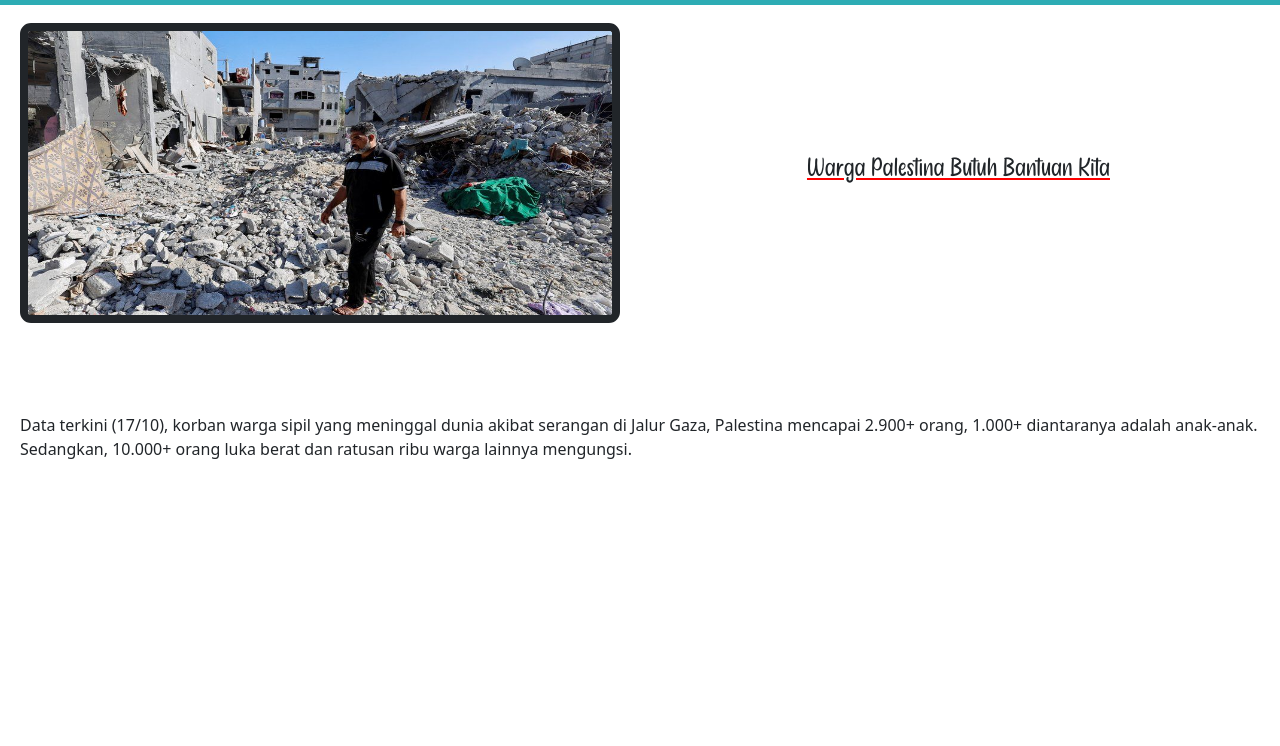
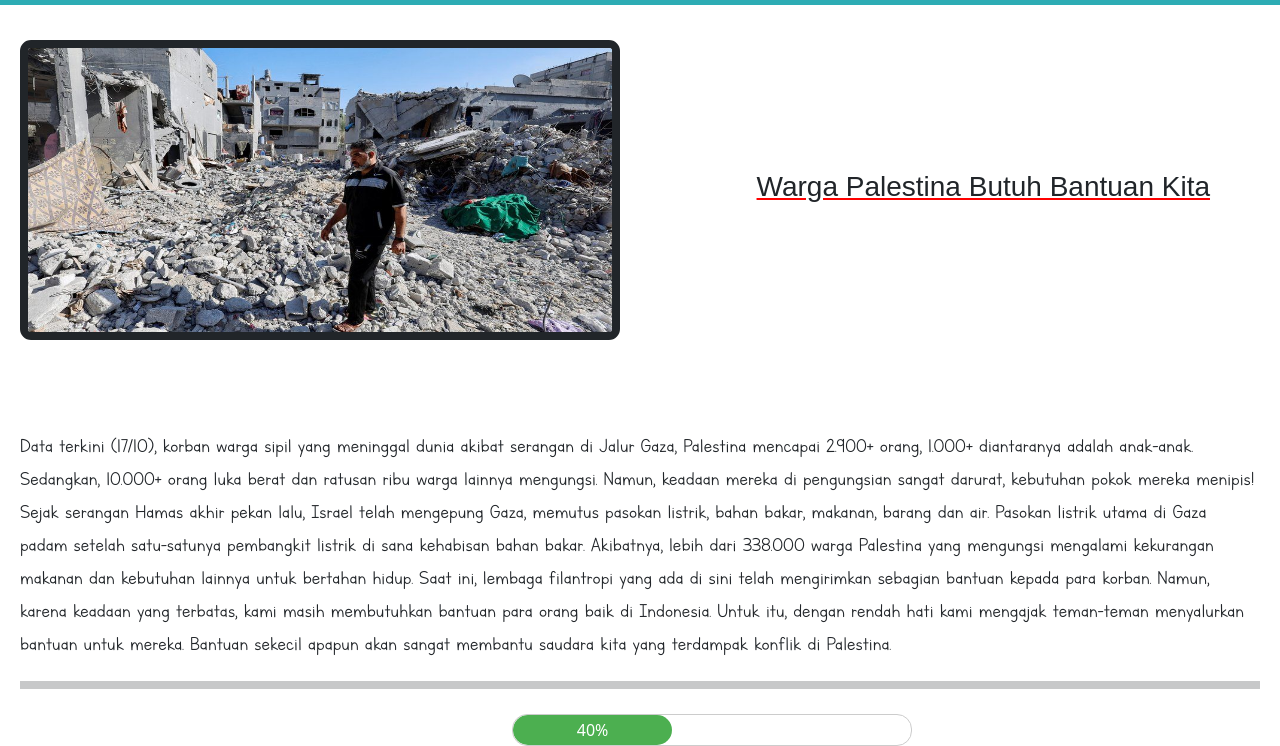
Before and after one commit to kingslyDev/ujianWDW, a plain HTML site: page src/DetailDonasi/index.html in a window 1280 px wide. Shown: the part 69-815 px from the top of the page. Drawn offline with nearby package versions, Linux system fonts and the light colour scheme; a web font is replaced by a local one.

Commit message:
proggres bar dan font

```diff
--- a/src/DetailDonasi/index.html
+++ b/src/DetailDonasi/index.html
@@ -41,12 +41,20 @@
       <h1>Warga Palestina Butuh Bantuan Kita</h1>
       <p>
         Data terkini (17/10), korban warga sipil yang meninggal dunia akibat serangan di Jalur Gaza, Palestina mencapai 2.900+ orang, 1.000+ diantaranya adalah anak-anak. Sedangkan, 10.000+ orang luka berat dan ratusan ribu warga lainnya
-        mengungsi.
+        mengungsi. Namun, keadaan mereka di pengungsian sangat darurat, kebutuhan pokok mereka menipis! Sejak serangan Hamas akhir pekan lalu, Israel telah mengepung Gaza, memutus pasokan listrik, bahan bakar, makanan, barang dan air.
+        Pasokan listrik utama di Gaza padam setelah satu-satunya pembangkit listrik di sana kehabisan bahan bakar. Akibatnya, lebih dari 338.000 warga Palestina yang mengungsi mengalami kekurangan makanan dan kebutuhan lainnya untuk
+        bertahan hidup. Saat ini, lembaga filantropi yang ada di sini telah mengirimkan sebagian bantuan kepada para korban. Namun, karena keadaan yang terbatas, kami masih membutuhkan bantuan para orang baik di Indonesia. Untuk itu, dengan
+        rendah hati kami mengajak teman-teman menyalurkan bantuan untuk mereka. Bantuan sekecil apapun akan sangat membantu saudara kita yang terdampak konflik di Palestina.
       </p>
+      <hr />
     </div>
     <!-- END POSTER -->
 
     <!-- JUDUL GALANGAN -->
+
+    <div id="progress-bar-container">
+      <div id="progress-bar">40%</div>
+    </div>
 
     <!-- AKHIR JUDUL GALANGAN -->
   </body>
--- a/src/DetailDonasi/main.js
+++ b/src/DetailDonasi/main.js
@@ -0,0 +1,12 @@
+function setProgress(percentage) {
+  var progressBar = document.getElementById('progress-bar');
+
+  if (percentage >= 0 && percentage <= 100) {
+    progressBar.style.width = percentage + '%';
+    progressBar.innerHTML = percentage + '%';
+  } else {
+    alert('Please enter a valid percentage between 0 and 100.');
+  }
+}
+
+setProgress(40);
--- a/src/DetailDonasi/style.css
+++ b/src/DetailDonasi/style.css
@@ -5,6 +5,8 @@
 @font-face {
   font-family: 'Handmade';
   src: url(/font/Handmade.otf) format('opentype');
+  font-family: 'Letters for Learners';
+  src: url(/font/Letters\ for\ Learners.ttf) format('woff');
 }
 
 body {
@@ -33,7 +35,7 @@ body {
 }
 
 .fotodonasi {
-  margin-top: 13px;
+  margin-top: 30px;
   padding: 5px 20px;
 }
 
@@ -50,11 +52,39 @@ h1 {
   text-decoration: underline;
   text-decoration-color: red;
   margin-top: 130px;
-  margin-right: 150px;
+  margin-right: 50px;
   font-size: 28px;
+  text-justify: auto;
 }
 
 p {
+  font-family: 'Letters for Learners', sans-serif;
+  font-size: 22px;
   margin-top: 90px;
   text-justify: auto;
 }
+
+hr {
+  border: 4px solid;
+  margin: 20px 0;
+}
+
+/* styles.css */
+
+#progress-bar-container {
+  margin-left: 40%;
+  width: 400px;
+  border: 1px solid #ccc;
+  overflow: hidden;
+  border-radius: 15px;
+}
+
+#progress-bar {
+  width: 30%;
+  height: 30px;
+  background-color: #4caf50;
+  text-align: center;
+  line-height: 30px;
+  color: white;
+  border-radius: 15px;
+}
```
Also changed, not shown: font/Letters for Learners.ttf (added).
